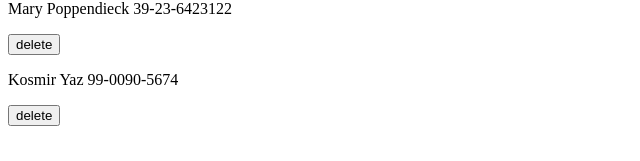
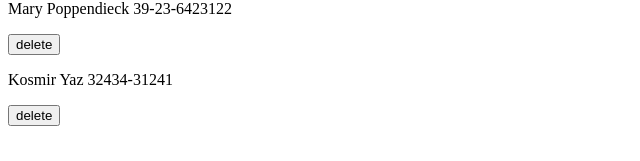
Before and after one commit to Anna-Gladush/fullstackopen, a React (Vite) app in the folder part2/phonebook/: page / in a window 1280 px wide. Shown: the part 483-644 px from the top of the page, without its empty margins (0-640 px from the left). Built offline with nearby package versions, Linux system fonts and the light colour scheme; data requests are answered from the project's data file.

Commit message:
feat: 2.15* complete

```diff
--- a/part2/phonebook/db.json
+++ b/part2/phonebook/db.json
@@ -22,8 +22,8 @@
     },
     {
       "name": "Kosmir Yaz",
-      "number": "99-0090-5674",
-      "id": "h56ZWCmgWhE"
+      "number": "32434-31241",
+      "id": "WUpUB2FOrBQ"
     }
   ],
   "$schema": "./node_modules/json-server/schema.json"
--- a/part2/phonebook/src/App.jsx
+++ b/part2/phonebook/src/App.jsx
@@ -12,11 +12,17 @@ function App() {
 
   const savePersons = (e) => {
     e.preventDefault();
+    const personObject = {name: newName, number: newNumber}
+
     if (persons.find(person => person.name === newName)) {
-      alert(`${newName} already added to the phonebook`);
-      return;
+      const id = persons.find(person => person.name === newName).id
+      if (window.confirm(`${newName} is already added to phonebook, replace the old number with a new one?`)) {
+        personService.update(id, personObject).then(returnedPerson => {
+          setPersons(persons.map(person => person.id === id ? returnedPerson : person))
+        })
+        return
+      }
     }
-    const personObject = {name: newName, number: newNumber}
     personService
       .create(personObject)
       .then(res => {
--- a/part2/phonebook/src/services/persons.js
+++ b/part2/phonebook/src/services/persons.js
@@ -15,4 +15,9 @@ const remove = (id) => {
   return axios.delete(`${baseUrl}/${id}`).catch((err) => console.log(err));
 };
 
-export default { getAll, create, remove };
+const update = (id, newObject) => {
+  const request = axios.put(`${baseUrl}/${id}`, newObject);
+  return request.then((response) => response.data);
+};
+
+export default { getAll, create, remove, update };
```
